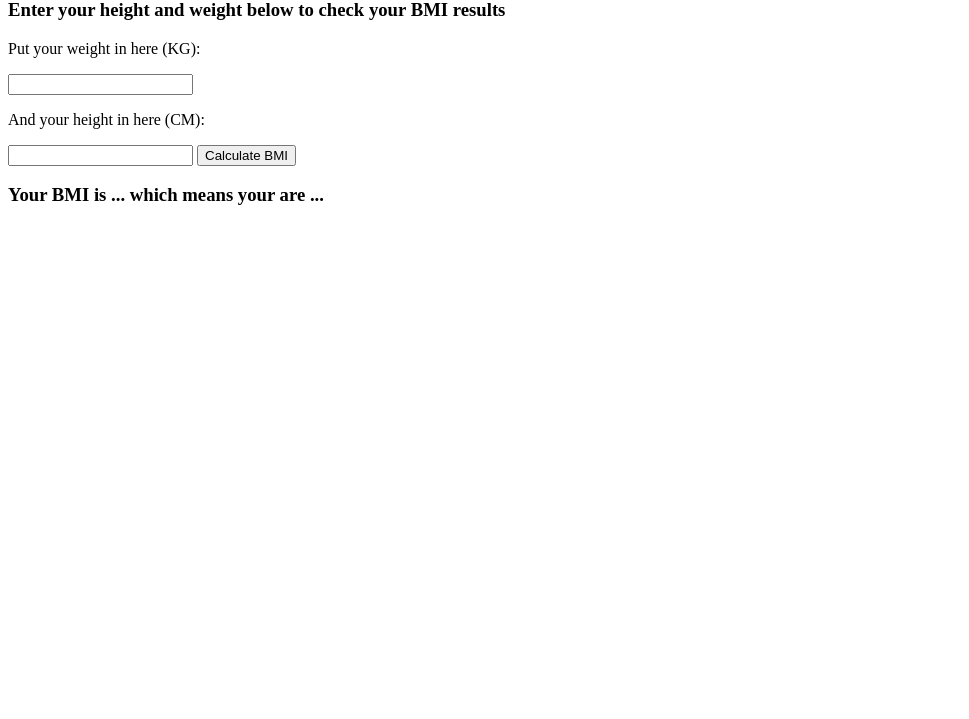
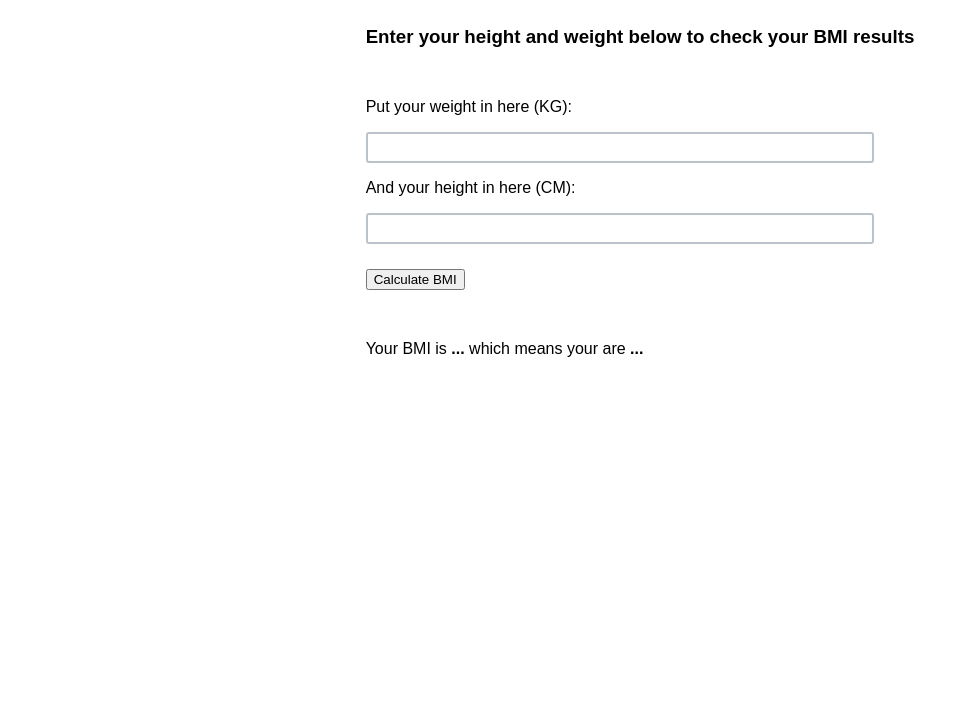
Before and after one commit to EllenaAmanda/BMICalc, a plain HTML site: page index.html in a window 1280 px wide. Shown: the part 81-800 px from the top of the page, without its empty margins (0-969 px from the left). Drawn offline with Linux system fonts and the light colour scheme.

Commit message:
penambahan css

```diff
--- a/index.html
+++ b/index.html
@@ -5,9 +5,13 @@
     <meta name="viewport" content="width=device-width, initial-scale=1.0">
     <title>Document</title>
     <script src="index.js" defer></script>
+    <link rel="stylesheet" href="style.css">
 </head>
 <body>
-    <h1>BMI Calculator</h1>
+    <div id="container">
+        <h1>Check your BMI</h1>
+
+        <div class="container1">
             <h3>Enter your height and weight below to check your BMI results</h3>
             <form>
                 <p>Put your weight in here (KG):</p>
@@ -16,8 +20,11 @@
                 <input id="height" type="text">
                 <button id="button">Calculate BMI</button>
             </form>
-    <h3>Your BMI is <span id = "bmi">...</span>
-        which means your are <span id = "keterangan">...</span>
-    </h3>
+            <p>Your BMI is <span id = "bmi"><b>...</b></span>
+                which means your are <span id = "keterangan"><b>...</b></span>
+            </p>
+        </div>
+
+    </div>
 </body>
 </html>
--- a/index.js
+++ b/index.js
@@ -41,4 +41,7 @@ button.addEventListener("click", (event) => {
     console.log(bmiLogic)
     bmiDisplay.textContent = bmiResult.toFixed(1)
     bmiDesc.textContent = bmiLogic
+
+    beratBadan.value = "";
+    tinggiBadan.value = "";
 })
--- /dev/null
+++ b/style.css
@@ -0,0 +1,27 @@
+#container{
+    /* margin: 0% 10%; */
+    display: flex;
+    flex-direction: column;
+    /* justify-content: end; */
+    align-items: center;
+}
+
+form{
+    margin: 50px 0;
+}
+h1,h3,p{
+    font-family: Arial, Helvetica, sans-serif;
+}
+
+input[type="text"]{
+    width: 500px;
+    height: 25px;
+    border-radius: 3px;
+    border-style: none;
+    border: 2px rgb(184, 195, 204) solid;
+}
+
+button{
+    display: block;
+    margin-top: 25px;
+}
```
Lines whose indentation alone changed are shown as unchanged.
